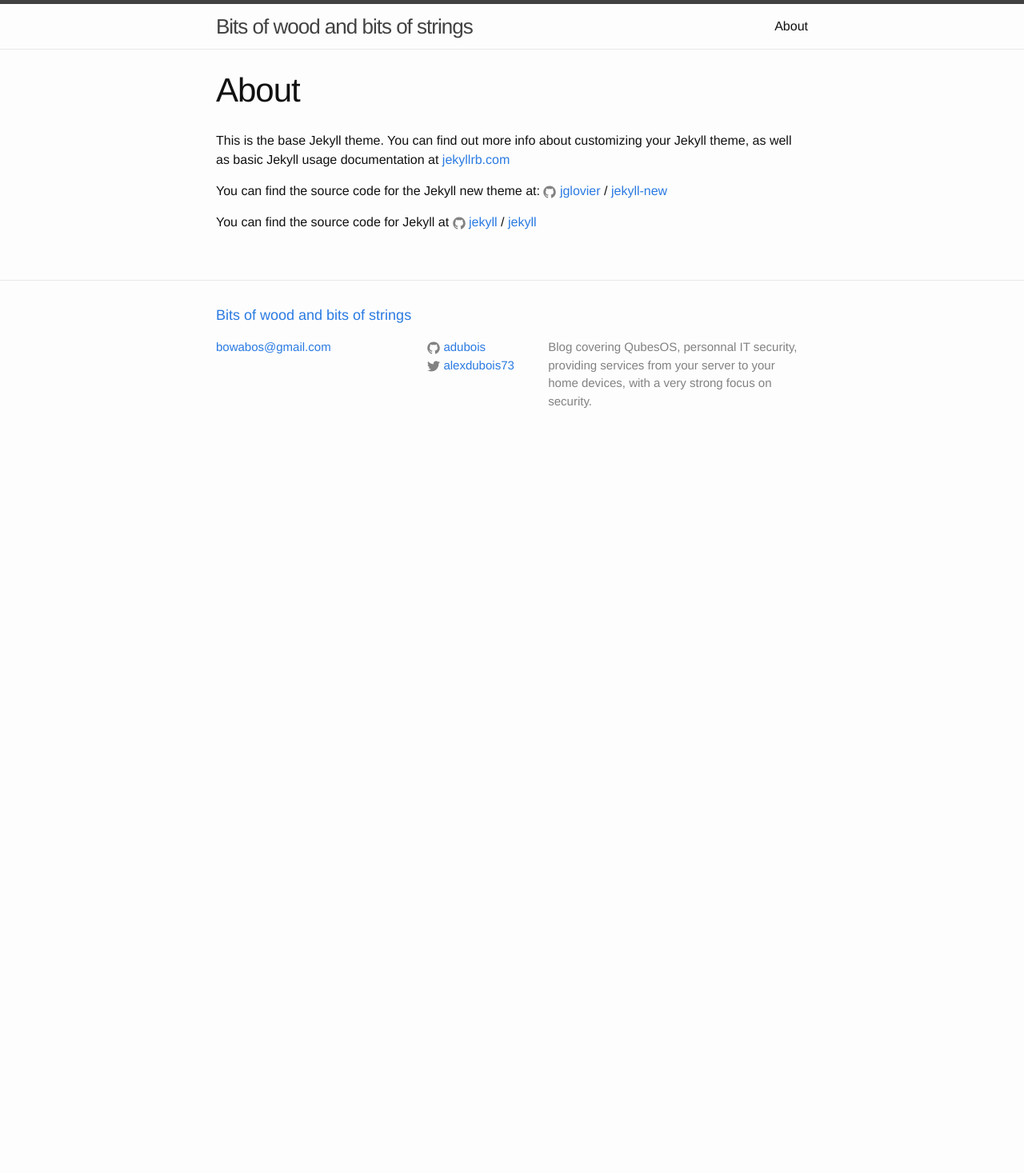
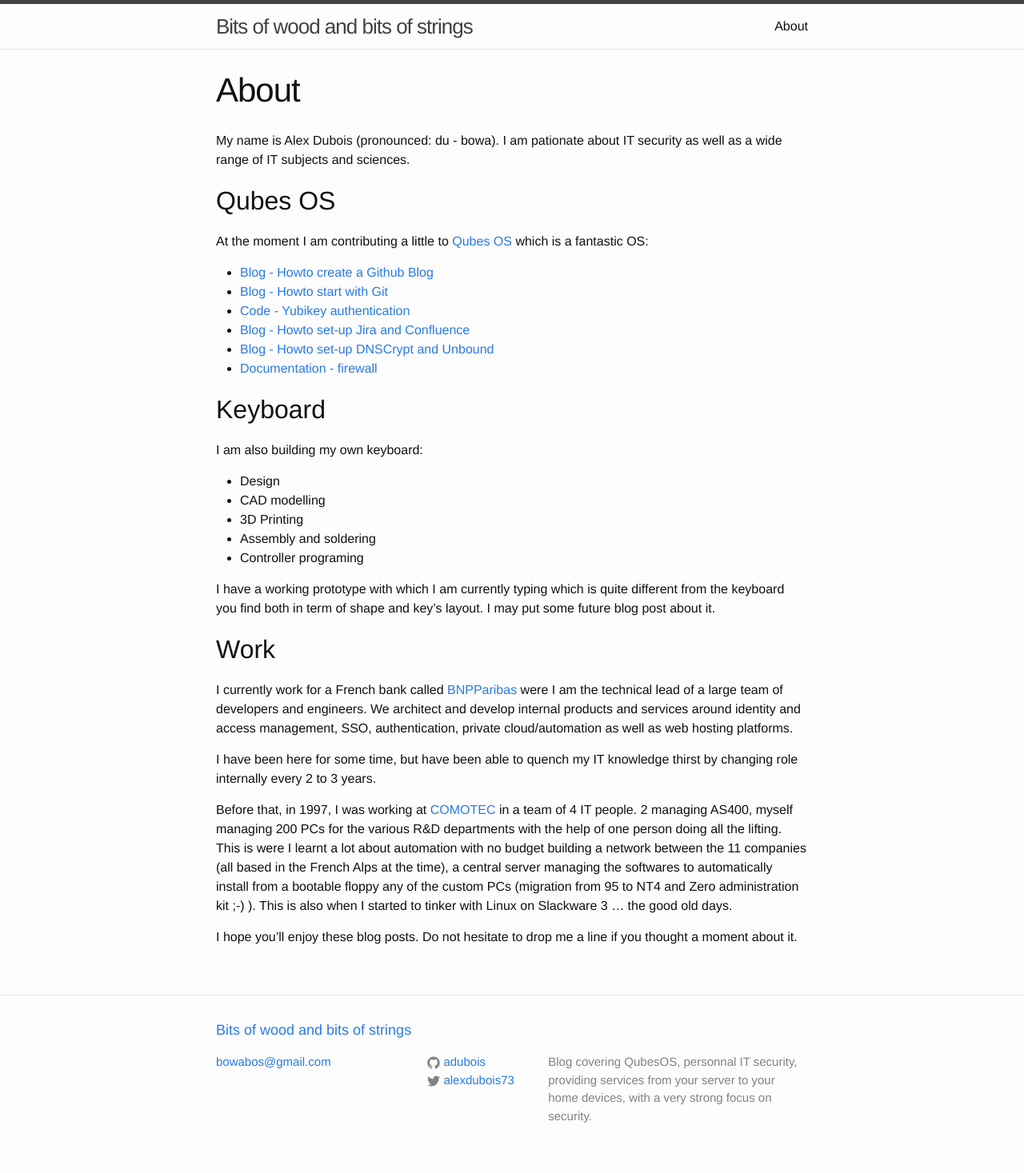
Before and after one commit to adubois/adubois.github.io, a Jekyll site: the page built from about.md, in a window 1280 px wide. Shown: the whole page at 80% size. Built offline with Jekyll 4.4.1, drawn with Linux system fonts in a browser that asks for light colours; before the commit the page ends 900 px from its top, so only the background shows below that.

Commit message:
Updated about page

```diff
--- a/about.md
+++ b/about.md
@@ -4,12 +4,65 @@ title: About
 permalink: /about/
 ---
 
-This is the base Jekyll theme. You can find out more info about customizing your Jekyll theme, as well as basic Jekyll usage documentation at [jekyllrb.com](http://jekyllrb.com/)
+My name is Alex Dubois (pronounced: du - bowa). I am pationate about IT security
+as well as a wide range of IT subjects and sciences.
 
-You can find the source code for the Jekyll new theme at:
-{% include icon-github.html username="jglovier" %} /
-[jekyll-new](https://github.com/jglovier/jekyll-new)
+Qubes OS
+--------
 
-You can find the source code for Jekyll at
-{% include icon-github.html username="jekyll" %} /
-[jekyll](https://github.com/jekyll/jekyll)
+At the moment I am contributing a little to [Qubes OS] which is a fantastic OS:
+
+ * [Blog - Howto create a Github Blog]
+ * [Blog - Howto start with Git]
+ * [Code - Yubikey authentication][Qubes OS - Yubikey authentication]
+ * [Blog - Howto set-up Jira and Confluence]
+ * [Blog - Howto set-up DNSCrypt and Unbound]
+ * [Documentation - firewall][Qubes OS - firewall]
+
+Keyboard
+--------
+
+I am also building my own keyboard:
+
+ * Design
+ * CAD modelling
+ * 3D Printing
+ * Assembly and soldering
+ * Controller programing
+
+I have a working prototype with which I am currently typing which is quite
+different from the keyboard you find both in term of shape and key's layout.
+I may put some future blog post about it.
+
+Work
+----
+
+I currently work for a French bank called [BNPParibas] were I am the technical
+lead of a large team of developers and engineers. We architect and develop
+internal products and services around identity and access management, SSO,
+authentication, private cloud/automation as well as web hosting platforms.
+
+I have been here for some time, but have been able to quench my IT knowledge
+thirst by changing role internally every 2 to 3 years.
+
+Before that, in 1997, I was working at [COMOTEC] in a team of 4 IT people.
+2 managing AS400, myself managing 200 PCs for the various R&D departments
+with the help of one person doing all the lifting. This is were I learnt a lot
+about automation with no budget building a network between the 11 companies
+(all based in the French Alps at the time), a central server managing the
+softwares to automatically install from a bootable floppy any of the custom PCs
+(migration from 95 to NT4 and Zero administration kit ;-) ). This is also when I
+started to tinker with Linux on Slackware 3 ... the good old days.
+
+I hope you'll enjoy these blog posts. Do not hesitate to drop me a line if you
+thought a moment about it.
+
+[Qubes OS]: https://www.qubes-os.org/
+[Qubes OS - firewall]: https://www.qubes-os.org/doc/qubes-firewall/
+[Qubes OS - Yubikey authentication]: https://github.com/adubois/qubes-app-linux-yubikey
+[BNPParibas]: https://en.wikipedia.org/wiki/BNP_Paribas
+[COMOTEC]: http://www.visottica.com/
+[Blog - Howto set-up DNSCrypt and Unbound]: /howto/2013/11/19/setup-dnscrypt-unbound
+[Blog - Howto set-up Jira and Confluence]: /howto/2013/12/01/setup-jira-confluence
+[Blog - Howto start with Git]: /howto/2016/01/16/start-with-git
+[Blog - Howto create a Github Blog]: /howto/2016/01/17/create-github-blog
```
